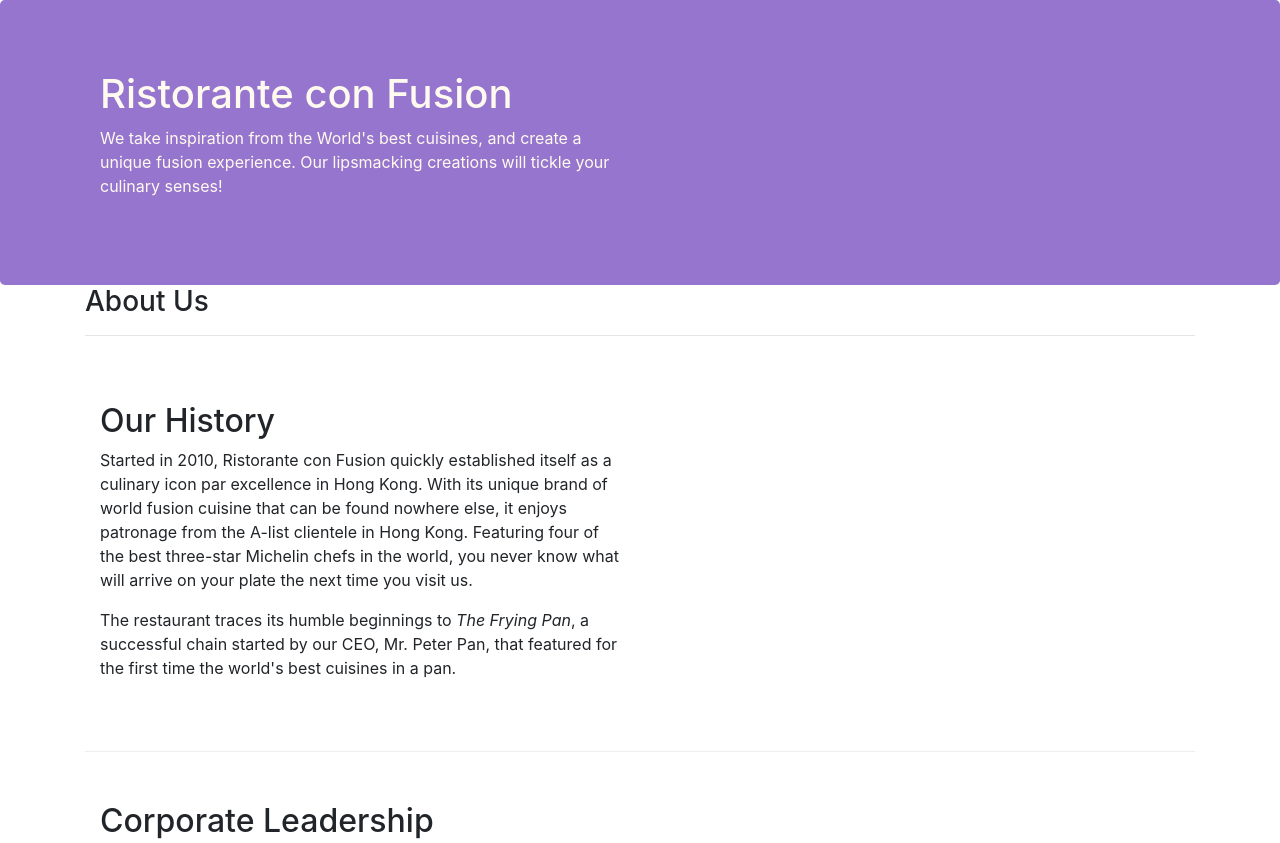
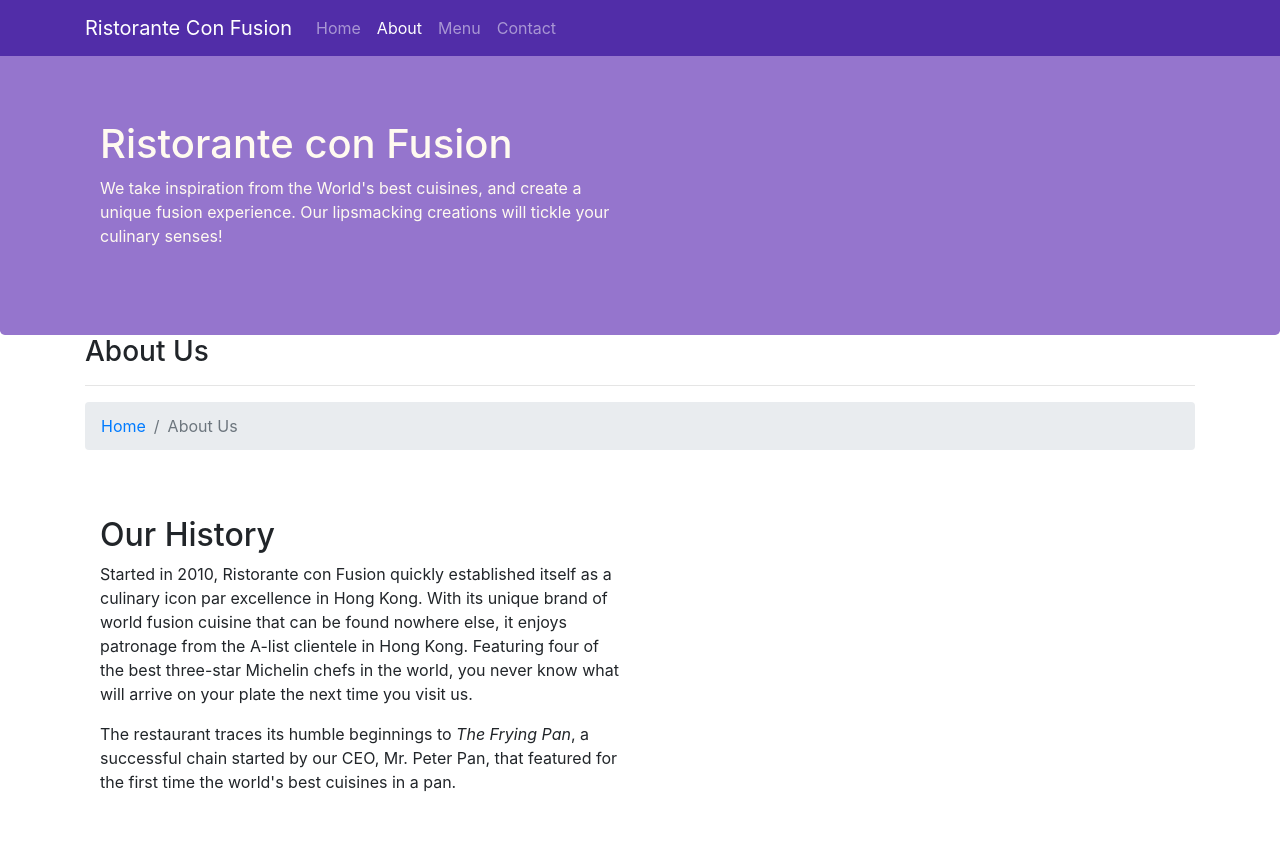
Before and after one commit to bibek-beebayk/Bootstrap4, a website: page aboutus.html in a window 1280 px wide. Shown: the top 843 px of the page. Drawn offline with nearby package versions, Linux system fonts and the light colour scheme.

Commit message:
NavBar and breadcrumbs

```diff
--- a/aboutus.html
+++ b/aboutus.html
@@ -17,6 +17,25 @@
 </head>
 
 <body>
+    <nav class="navbar navbar-dark navbar-expand-sm fixed-top">
+        <div class="container">
+            <button class="navbar-toggler" type="button" data-toggle="collapse" data-target="#Navbar">
+                <span class="navbar-toggler-icon"></span>
+            </button>
+            <a class="navbar-brand" href="./index.html">Ristorante Con Fusion</a>
+            <div class="collapse navbar-collapse" id="Navbar">
+                <ul class="navbar-nav mr-auto">
+                    <li class="nav-item "><a class="nav-link" href="./index.html">Home</a></li>
+                    <li class="nav-item active"><a href="#" class="nav-link">About</a></li>
+                    <li class="nav-item"><a href="#" class="nav-link">Menu</a></li>
+                    <li class="nav-item"><a href="#" class="nav-link">Contact</a></li>
+                </ul>
+            </div>
+
+
+        </div>
+
+    </nav>
 
     <header class="jumbotron">
         <div class="container">
@@ -35,7 +54,12 @@
         <div class="row">
             <div class="col">
                <h3>About Us</h3>
+
                <hr>
+               <ol class="col-12 breadcrumb">
+                    <li class="breadcrumb-item"><a href="./index.html">Home</a></li>
+                    <li class="breadcrumb-item active">About Us</li>
+               </ol>
             </div>
         </div>
 
--- a/css/styles.css
+++ b/css/styles.css
@@ -28,3 +28,11 @@ address{
     margin: 0px;
     color: #0f0f0f;
 }
+
+body{
+    padding: 50px 0px 0px 0px;
+    z-index: 0;
+}
+.navbar-dark{
+    background-color: #512da8;
+}
```
Also changed, not shown: index.html (+20 -0 lines).
